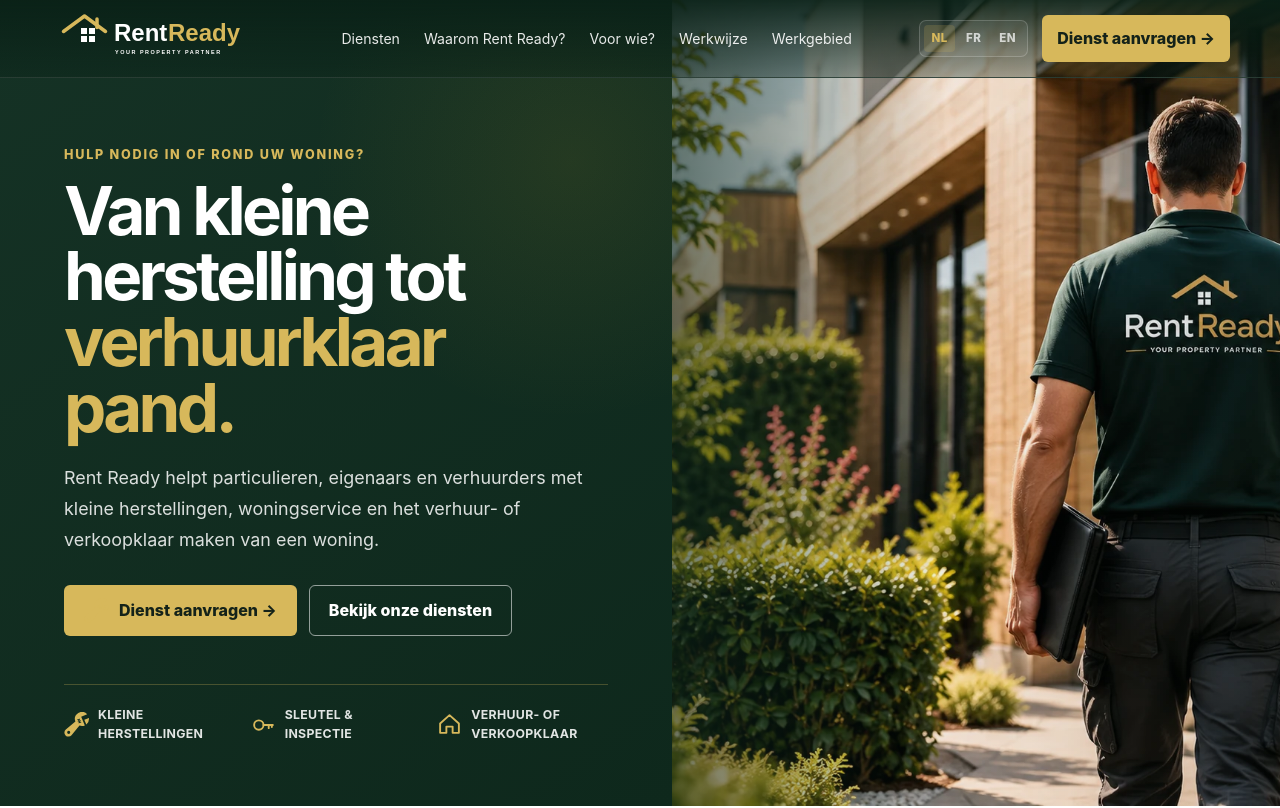
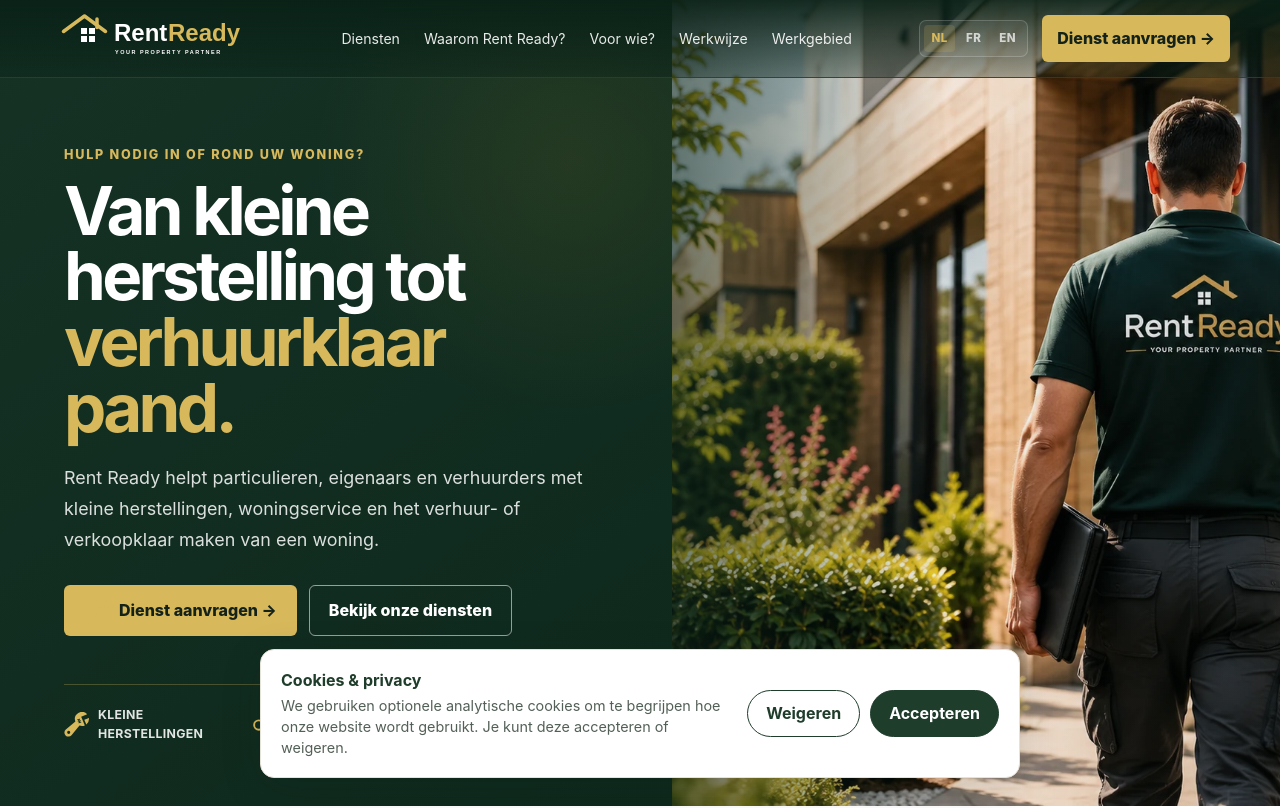
Before and after one commit to divamu/rent-ready, a Next.js app: page / in a window 1280 px wide. Shown: the top 808 px of the page. Built offline with nearby package versions, Linux system fonts and the light colour scheme.

Commit message:
Style analytics consent banner

```diff
--- a/app/globals.css
+++ b/app/globals.css
@@ -137,3 +137,11 @@
   .footer-inner{display:flex;flex-direction:column;align-items:center;justify-content:center;gap:22px;text-align:center}.footer .brand{width:100%;justify-content:center}.footer .brand-logo{width:180px;object-position:center}.footer-inner>span{width:100%;text-align:center}
 }
 @media(max-width:430px){.language-switcher a{min-width:28px;padding:5px}.map-city text{font-size:27px}}
+.cookie-banner{position:fixed;z-index:1000;left:50%;bottom:22px;transform:translateX(-50%);width:min(calc(100% - 32px),760px);display:flex;align-items:center;justify-content:space-between;gap:24px;padding:18px 20px;background:#fff;border:1px solid #e7e2d7;border-radius:14px;box-shadow:0 10px 40px rgba(20,40,28,.16);color:#1F3D2B}
+.cookie-banner strong{display:block;margin-bottom:4px}
+.cookie-banner p{margin:0;font-size:.9rem;line-height:1.45;color:#536057}
+.cookie-actions{display:flex;gap:10px;flex-shrink:0}
+.cookie-actions button{border-radius:999px;padding:10px 18px;font:inherit;font-weight:700;cursor:pointer}
+.cookie-reject{background:#fff;color:#1F3D2B;border:1px solid #1F3D2B}
+.cookie-accept{background:#1F3D2B;color:#fff;border:1px solid #1F3D2B}
+@media(max-width:640px){.cookie-banner{align-items:stretch;flex-direction:column;gap:14px;bottom:12px}.cookie-actions{display:grid;grid-template-columns:1fr 1fr}.cookie-actions button{width:100%}}
```
